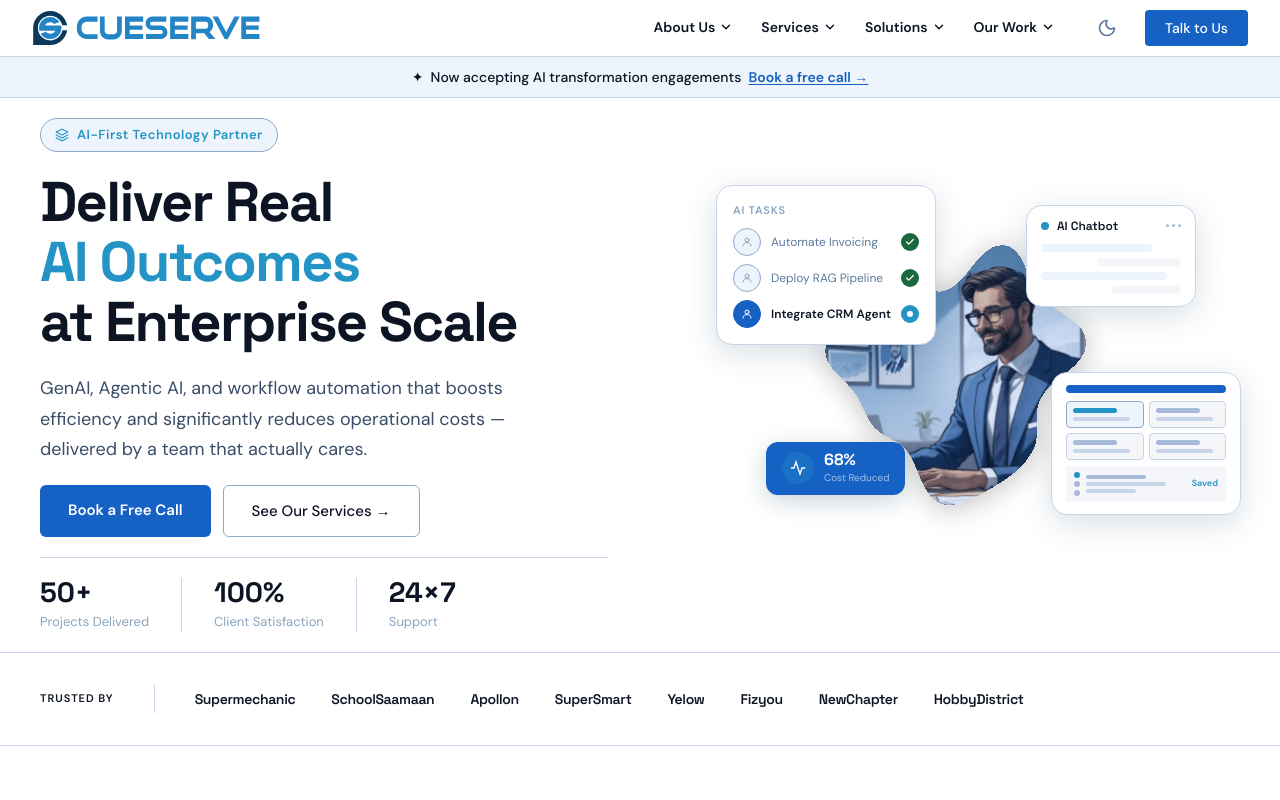
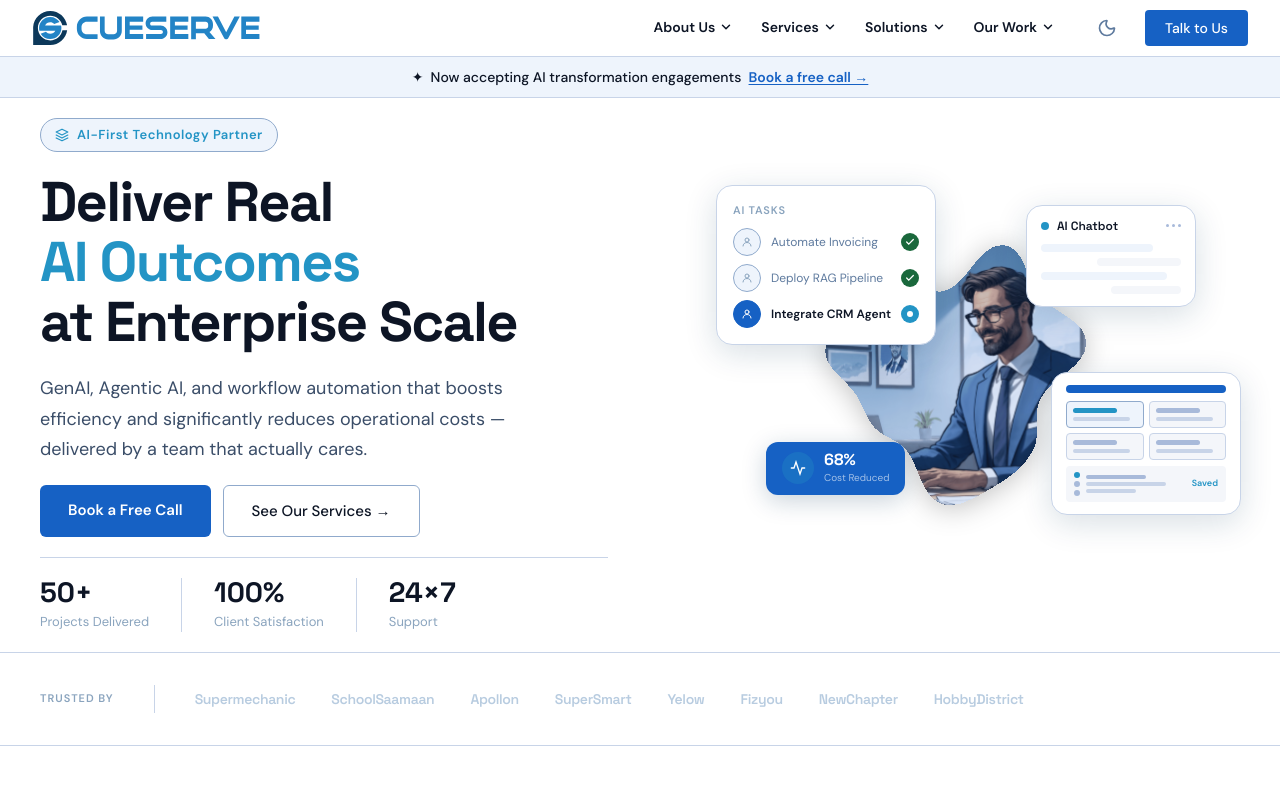
Before and after one commit to Cueserve/cs-website, a Next.js app: page /home in a window 1280 px wide. Shown: the top 800 px of the page. Built offline with nearby package versions, Linux system fonts and the light colour scheme.

Commit message:
Integrated the new theme in the trusted by section

```diff
--- a/src/app/home/_components/ClientsStrip.tsx
+++ b/src/app/home/_components/ClientsStrip.tsx
@@ -13,7 +13,7 @@ export function ClientsStrip() {
   return (
     <section className="border-y border-cs-border bg-cs-bg-card px-8 py-8">
       <div className="mx-auto flex max-w-[1200px] flex-wrap items-center gap-x-10 gap-y-4">
-        <div className="shrink-0 whitespace-nowrap text-[11px] font-semibold uppercase tracking-[0.09em] text-cs-ink-trace">
+        <div className="shrink-0 whitespace-nowrap text-[11px] font-semibold uppercase tracking-[0.09em] text-cs-text-faint">
           Trusted By
         </div>
         <div className="hidden h-7 w-px bg-cs-border md:block" />
@@ -21,7 +21,7 @@ export function ClientsStrip() {
           {CLIENTS.map((c) => (
             <span
               key={c}
-              className="font-display text-sm font-semibold tracking-tight text-cs-ink-ghost"
+              className="font-display text-sm font-semibold tracking-tight text-cs-text-ghost"
             >
               {c}
             </span>
```
